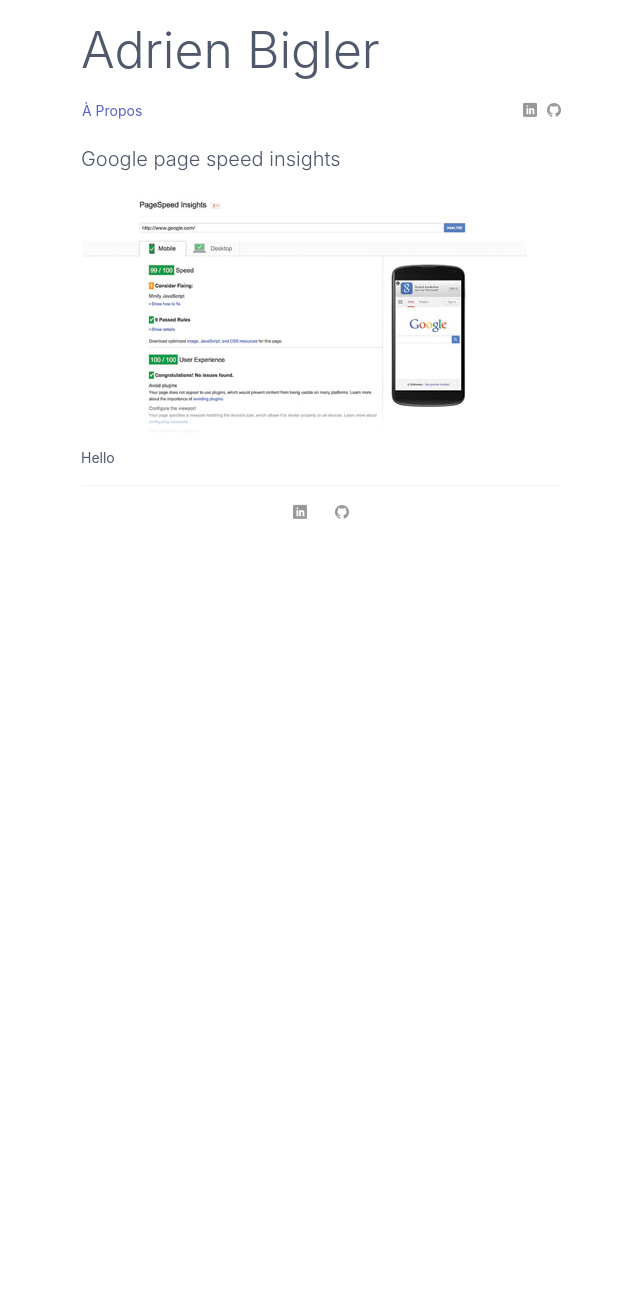
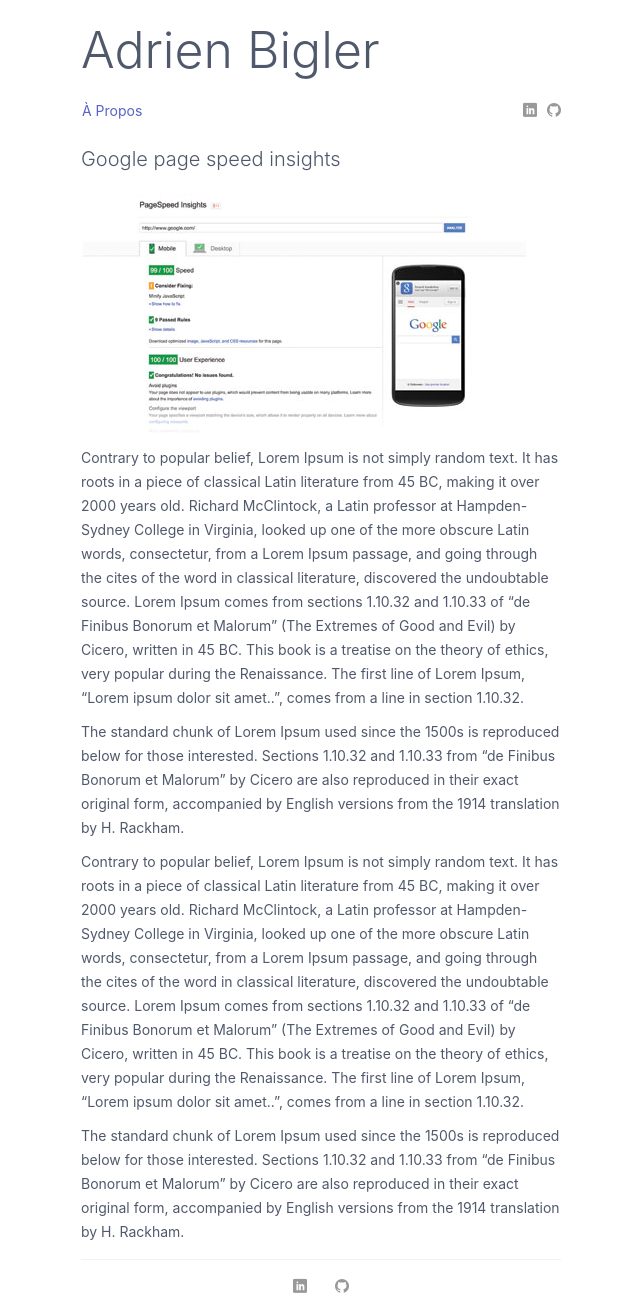
Before and after one commit to camel113/camel113.github.io, a Jekyll site: the page built from _posts/2017-05-01-google-page-speed-insights.md, in a window 1280 px wide. Shown: the whole page, without its empty margins (319-959 px from the left). Built offline with Jekyll 4.4.1, drawn with Linux system fonts in a browser that asks for light colours; some web fonts are replaced; before the commit the page ends 900 px from its top, so only the background shows below that.

Commit message:
Add text to post

```diff
--- a/_layouts/default.html
+++ b/_layouts/default.html
@@ -12,6 +12,6 @@
   		{{content}}
   		{% include footer.html %}
   	</section>
+    <link rel="stylesheet" href="{{ "/assets/vendors/icomoon.css" | prepend: site.baseurl_root }}">
   </body>
-  <link rel="stylesheet" href="{{ "/assets/vendors/icomoon.css" | prepend: site.baseurl_root }}">
 </html>
--- a/_posts/2017-05-01-google-page-speed-insights.md
+++ b/_posts/2017-05-01-google-page-speed-insights.md
@@ -3,4 +3,10 @@ layout: post
 title: Google page speed insights
 image: images/2017-05-01-google-speed-insights.jpg
 ---
-Hello
+Contrary to popular belief, Lorem Ipsum is not simply random text. It has roots in a piece of classical Latin literature from 45 BC, making it over 2000 years old. Richard McClintock, a Latin professor at Hampden-Sydney College in Virginia, looked up one of the more obscure Latin words, consectetur, from a Lorem Ipsum passage, and going through the cites of the word in classical literature, discovered the undoubtable source. Lorem Ipsum comes from sections 1.10.32 and 1.10.33 of "de Finibus Bonorum et Malorum" (The Extremes of Good and Evil) by Cicero, written in 45 BC. This book is a treatise on the theory of ethics, very popular during the Renaissance. The first line of Lorem Ipsum, "Lorem ipsum dolor sit amet..", comes from a line in section 1.10.32.
+
+The standard chunk of Lorem Ipsum used since the 1500s is reproduced below for those interested. Sections 1.10.32 and 1.10.33 from "de Finibus Bonorum et Malorum" by Cicero are also reproduced in their exact original form, accompanied by English versions from the 1914 translation by H. Rackham.
+
+Contrary to popular belief, Lorem Ipsum is not simply random text. It has roots in a piece of classical Latin literature from 45 BC, making it over 2000 years old. Richard McClintock, a Latin professor at Hampden-Sydney College in Virginia, looked up one of the more obscure Latin words, consectetur, from a Lorem Ipsum passage, and going through the cites of the word in classical literature, discovered the undoubtable source. Lorem Ipsum comes from sections 1.10.32 and 1.10.33 of "de Finibus Bonorum et Malorum" (The Extremes of Good and Evil) by Cicero, written in 45 BC. This book is a treatise on the theory of ethics, very popular during the Renaissance. The first line of Lorem Ipsum, "Lorem ipsum dolor sit amet..", comes from a line in section 1.10.32.
+
+The standard chunk of Lorem Ipsum used since the 1500s is reproduced below for those interested. Sections 1.10.32 and 1.10.33 from "de Finibus Bonorum et Malorum" by Cicero are also reproduced in their exact original form, accompanied by English versions from the 1914 translation by H. Rackham.
```
